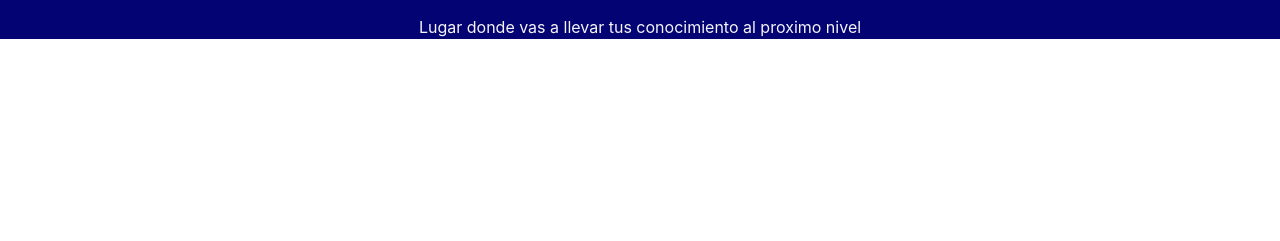
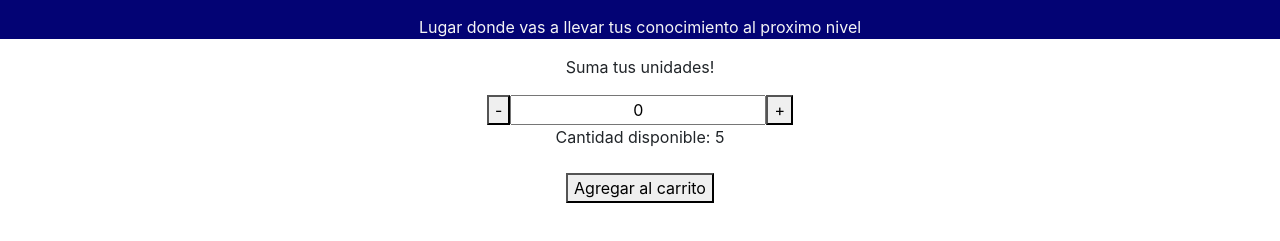
Before and after one commit to GonzalMartin13/DesafiosReactJS-GMartin, a React (Create React App) app: page / in a window 1280 px wide. Shown: the part 549-790 px from the top of the page. Built offline with nearby package versions, Linux system fonts and the light colour scheme.

Commit message:
Botonera

```diff
--- a/src/App.js
+++ b/src/App.js
@@ -1,6 +1,7 @@
 import './App.css';
 import ITC from './Components/ItemListContainer/ITC';
 import BarraNav from './Components/Navbar/BarraNav';
+import ItemCount from './Components/ItemCount/ItemCount';
 
 
 function App() {
@@ -8,6 +9,7 @@ function App() {
   <div classname="container-fluid">
     <BarraNav/>
     <ITC/>
+    <ItemCount initial={0} cantidad = {5} />
   </div>
   )
 }
--- /dev/null
+++ b/src/Components/ItemCount/ItemCount.jsx
@@ -0,0 +1,36 @@
+import React, { useState } from "react";
+
+const ItemCount = ({initial, cantidad}) => {
+    const [inicial, setInicial] = useState(initial);
+    const [stock, setStock] = useState(cantidad);
+
+
+    return(
+        <div className="text-center">
+            <p>Suma tus unidades!</p>
+            <div>
+                <button onClick={
+                    () => {
+                        if ({inicial} !== 0 && {stock} !== 0){
+                        setInicial(inicial -1 )
+                        setStock(stock +1)
+                        }
+                    }
+                } > - </button>
+                <input type="text" value={inicial} className="text-center" />
+                <button onClick={
+                    () => {
+                        if ({inicial} !== 0 && {stock} !== 0){
+                            setInicial(inicial +1 )
+                            setStock(stock -1)
+                            };
+                    }
+                }> + </button>
+            </div>
+            <p>Cantidad disponible: {stock}</p>
+            <button className="mt-2">Agregar al carrito</button>
+        </div>
+    );
+}
+
+export default ItemCount;
```
